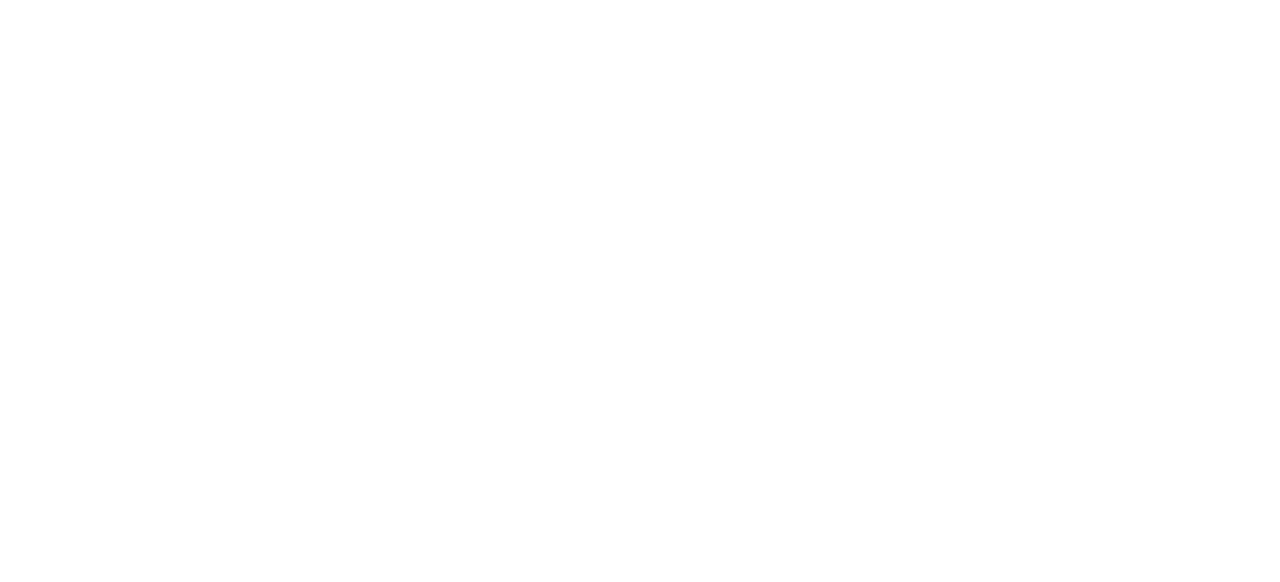
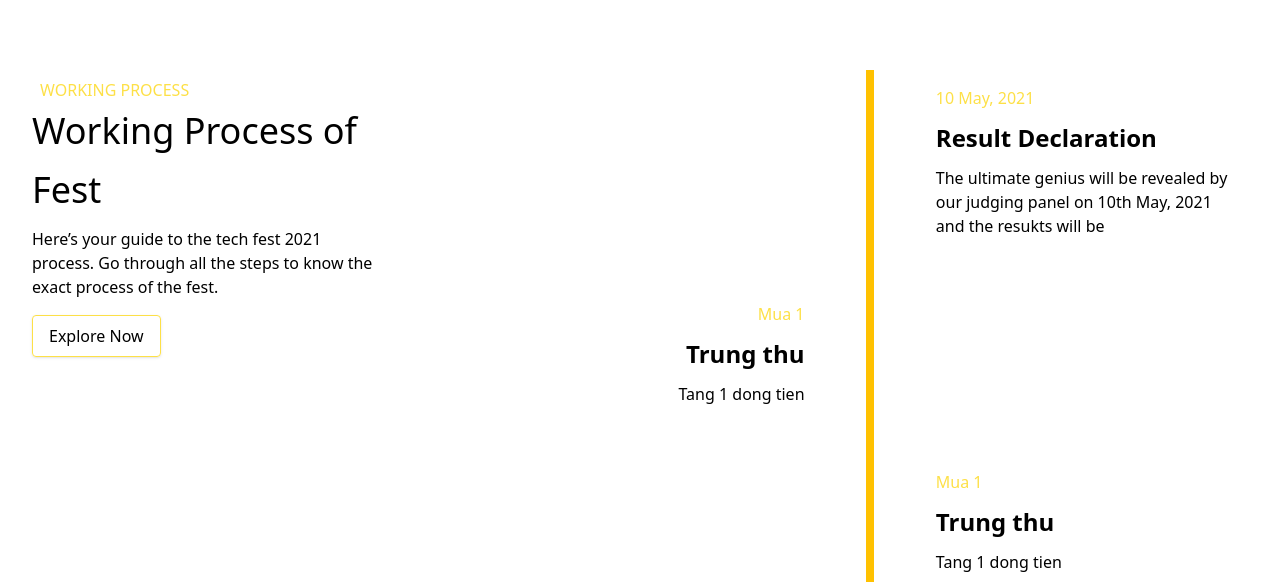
Before and after one commit to mhiuuu/tron_khuyet, a React (Create React App) app: page / in a window 1280 px wide. Shown: the part 2178-2760 px from the top of the page. Before the commit the page ends 2080 px from the top, so only its background shows below. Built offline with nearby package versions, Linux system fonts and the light colour scheme.

Commit message:
Finish the timeline section

```diff
--- a/src/App.js
+++ b/src/App.js
@@ -8,6 +8,7 @@
 import Hero from './Components/Hero';
 import Header from './Components/Navbar';
 import Quotes from './Components/Quotes';
+import TimeStamp from './Components/Timestamp';
 /* Import outsource library */
 
 
@@ -30,6 +31,9 @@
         <section>
           <Quotes />
         </section>
+        <section>
+          <TimeStamp />
+        </section>
       </main>
 
     </div>
--- a/src/Components/Quotes.jsx
+++ b/src/Components/Quotes.jsx
@@ -14,23 +14,9 @@
         </div>
         {/* Their image */}
         <div class="mt-20 md mt-0">
-          <img src="https://images.unsplash.com/photo-1570136329541-b6a395bc3b4c?ixlib=rb-4.0.3&ixid=M3wxMjA3fDB8MHxwaG90by1wYWdlfHx8fGVufDB8fHx8fA%3D%3D&auto=format&fit=crop&w=687&q=80" alt="Placeholder image" className="mx-auto w-96 h-96 object-cover"/>
+          <img src="https://images.unsplash.com/photo-1570136329541-b6a395bc3b4c?ixlib=rb-4.0.3&ixid=M3wxMjA3fDB8MHxwaG90by1wYWdlfHx8fGVufDB8fHx8fA%3D%3D&auto=format&fit=crop&w=687&q=80" alt="" className="mx-auto w-96 h-96 object-cover"/>
         </div>
       </section>
-
-    {/* <section class="hidden md:flex flex-col md:flex-row mt-10 mx-20">
-        <div class="md:w-1/2">
-          <img src="https://images.unsplash.com/photo-1570136329541-b6a395bc3b4c?ixlib=rb-4.0.3&ixid=M3wxMjA3fDB8MHxwaG90by1wYWdlfHx8fGVufDB8fHx8fA%3D%3D&auto=format&fit=crop&w=687&q=80" alt="Placeholder image" className="mx-auto w-96 h-96" />
-        </div>
-        <div class="flex-auto blockquote-wrapper flex mx-auto">
-          <div class="blockquote relative max-w-[620px] self-center">
-            <h1 className="">
-              Intuitive design happens when current knowledge is the same as the target knowledge.
-            </h1>
-            <h4>—Jared Spool<br /><em>Web Site Usability: A Designer's Guide</em></h4>
-          </div>
-        </div>
-      </section>  */}
     </div>
   );
 }
--- /dev/null
+++ b/src/Components/Timestamp.jsx
@@ -0,0 +1,110 @@
+const Product = ({num, season, event, desc }) => {
+  /* If the num is event, make it stay on the right */
+  if(num%2==0) {
+    return(
+      <div class="mb-8 flex justify-between flex-row-reverse items-center w-full">
+        <div class="order-1 w-5/12"></div>
+        <div class="order-1 w-5/12 px-1 py-4 text-right">
+          <p class="mb-3 text-base text-yellow-300">{season}</p>
+          <h4 class="mb-3 font-bold text-lg md:text-2xl">{event}</h4>
+          <p class="text-sm md:text-base leading-snug text-black text-opacity-100">{desc}</p>
+        </div>
+      </div>
+    );
+  }
+  return (
+    <div class="mb-8 flex justify-between items-center w-full">
+      <div class="order-1 w-5/12"></div>
+      <div class="order-1  w-5/12 px-1 py-4">
+        <p class="mb-3 text-base text-yellow-300">{season}</p>
+        <h4 class="mb-3 font-bold  text-lg md:text-2xl text-left">{event}</h4>
+        <p class="text-sm md:text-base leading-snug text-black text-opacity-100">{desc}</p>
+      </div>
+    </div>
+  );
+};
+
+const TimeStamp = () => {
+
+  const stamps = [
+  {
+    id: 1,
+    num: 1,
+    season: '10 May, 2021',
+    event: 'Result Declaration',
+    desc: "The ultimate genius will be revealed by our judging panel on 10th May, 2021 and the resukts will be"
+  },
+  {
+    id: 2,
+    num: 2,
+    season: 'Mua 1',
+    event: 'Trung thu',
+    desc: "Tang 1 dong tien"
+  },
+  {
+    id: 2,
+    num: 3,
+    season: 'Mua 1',
+    event: 'Trung thu',
+    desc: "Tang 1 dong tien"
+  },
+  {
+    id: 2,
+    num: 4,
+    season: 'Mua 1',
+    event: 'Trung thu',
+    desc: "Tang 1 dong tien"
+  },
+  {
+    id: 2,
+    num: 5,
+    season: 'Mua 1',
+    event: 'Trung thu',
+    desc: "Tang 1 dong tien"
+  },
+];
+
+  return (
+    <section>
+      <div className="text-black py-8">
+        <div className="container mx-auto flex flex-col items-start md:flex-row my-12 md:my-24">
+          {/* The static part */}
+          <div className="flex flex-col w-full sticky md:top-36 lg:w-1/3 mt-2 md:mt-12 px-8">
+            <p className="ml-2 text-yellow-300 uppercase tracking-loose">Working Process</p>
+            <p className="text-3xl md:text-4xl leading-normal md:leading-relaxed mb-2">Working Process of Fest</p>
+            <p className="text-sm md:text-base text-black mb-4">
+              Here’s your guide to the tech fest 2021 process. Go through all the steps to know the exact process of the
+              fest.
+            </p>
+            <a href="#"
+              className="bg-transparent mr-auto hover:bg-yellow-300 text-black hover:text-black rounded shadow hover:shadow-lg py-2 px-4 border border-yellow-300 hover:border-transparent">
+              Explore Now</a>
+          </div>
+
+          {/* The timeline section */}
+          <div className="ml-0 md:ml-12 lg:w-2/3 sticky">
+            <div className="container mx-auto w-full h-full">
+              <div className="relative wrap overflow-hidden p-10 h-full">
+                <div className="border-2-2 border-yellow-555 absolute h-full border rounded-[1%] border-2 border-solid border-[#FFC100] right-2/4"></div>
+                <div className="border-2-2 border-yellow-555 absolute h-full border rounded-[1%] border-2 border-solid border-[#FFC100] left-2/4"></div>
+                {stamps.map((product) => (
+                  <Product
+                    key={product.id}
+                    num={product.num}
+                    season={product.season}
+                    event={product.event}
+                    desc={product.desc}
+                  />
+                ))}
+              </div>
+              <img className="mx-auto -mt-36 md:-mt-36" src="https://user-images.githubusercontent.com/54521023/116968861-ef21a000-acd2-11eb-95ac-a34b5b490265.png" />
+            </div>
+          </div>
+
+        </div>
+      </div>
+    </section>
+  );
+}
+
+export default TimeStamp
```
